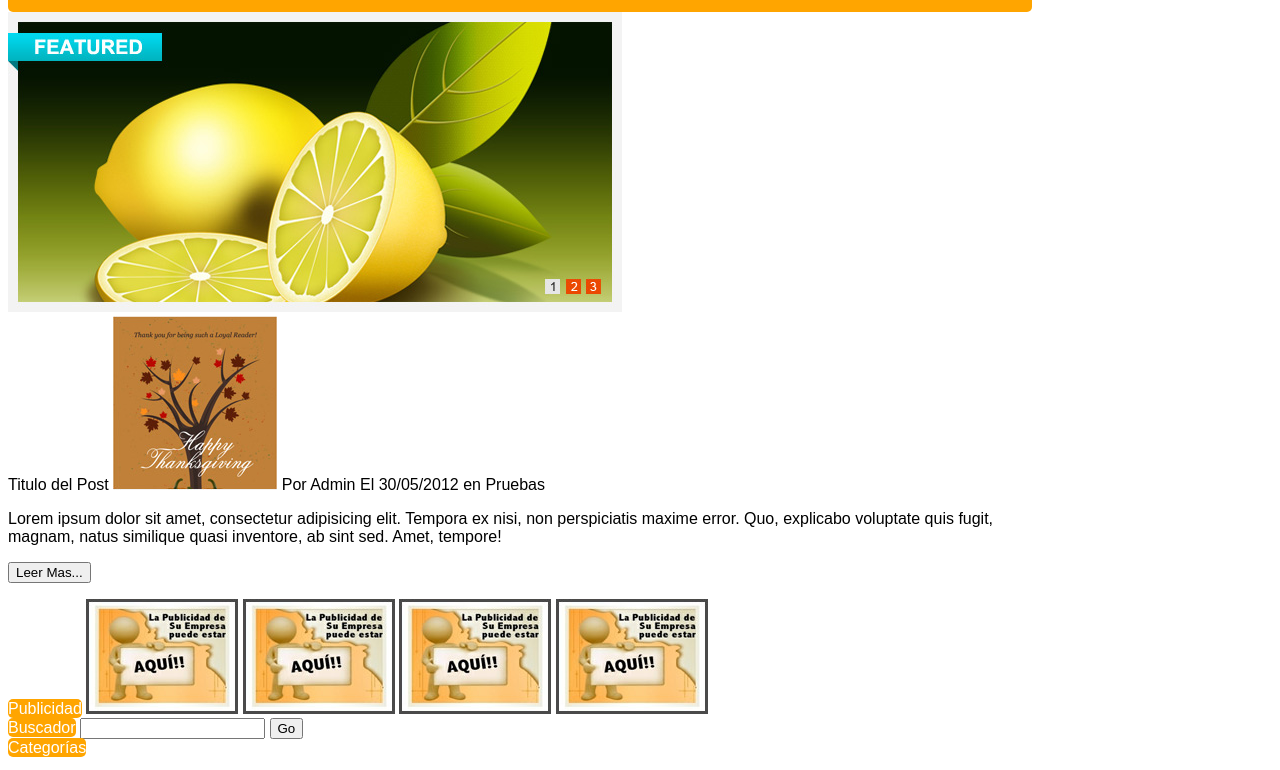
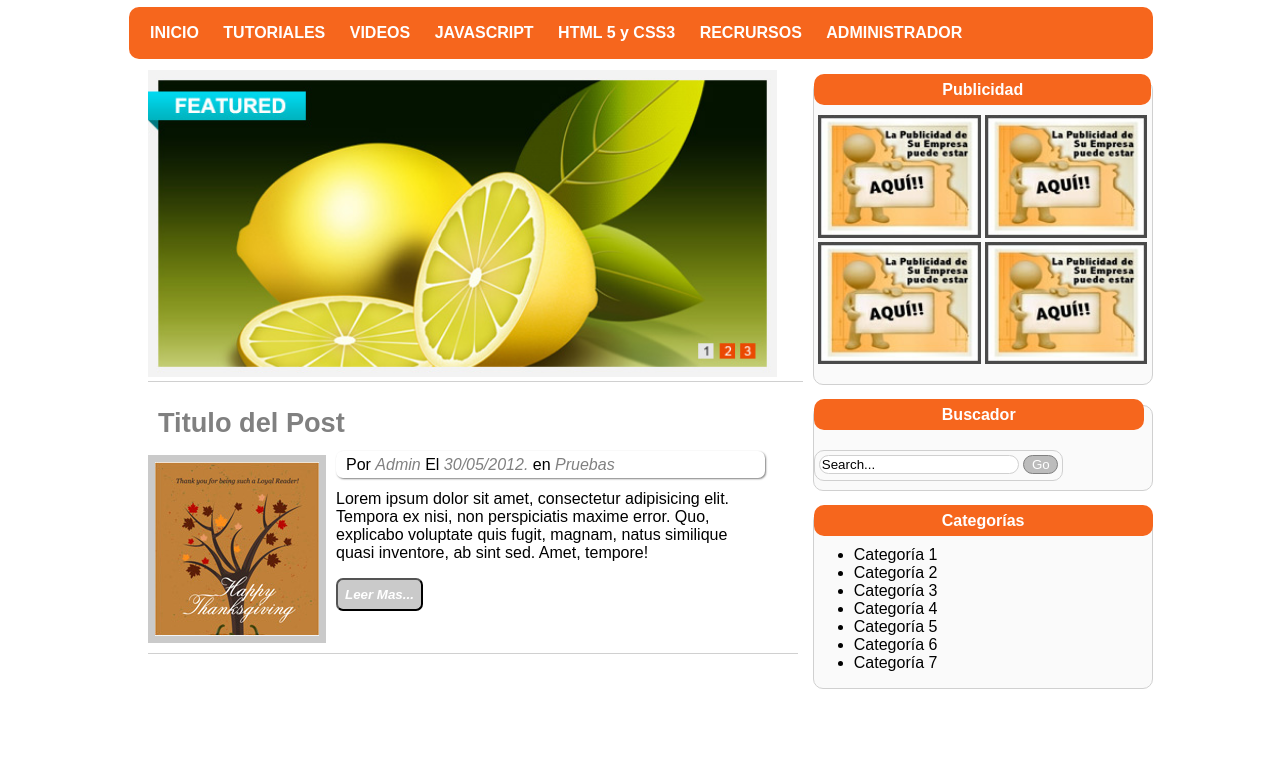
Before and after one commit to PedrOntiveros/pw2171, a plain HTML site: page practica03css/index.html in a window 1280 px wide. Shown: the part 94-864 px from the top of the page. After the commit the page ends 800 px from the top, so only its background shows below. Drawn offline with Linux system fonts and the light colour scheme.

Commit message:
Practica CSS3 cas´terminada

```diff
--- a/practica03css/css/estilos.css
+++ b/practica03css/css/estilos.css
@@ -2,19 +2,37 @@
 	font-size: 1em;
 	font-family: sans-serif;
 	max-width: 1024px;
+	max-height: 1024px;
+	margin: 0 auto;
 }
+
+header{
+	border:1px solid white;
+}
+
+header nav{
+	margin-top: 100px;
+}
+
 header nav ul li{
-	margin-right: 10px;
+	margin-left:  -20px;
+	margin-right: 40px;
 	display: inline-block;
 }
 
 #logo{
 	float: left;
+	position: absolute;
+	margin-left: 20px;
 }
 
 .mitema{
 	font-size: 1.5em;
-	border: 1px solid red;
+	color: white;
+	text-shadow: .5px .5px .5px black;
+	position: absolute;
+	margin-top: 50px;
+	margin-left: 10px;
 }
 
 #red3,#red2,#red1{
@@ -23,9 +41,130 @@
 	margin-top: 10px
 }
 
+.naranja1{
+	background: #F6661D;
+	width: 100%;
+	border-radius: 10px;
+	color: white;
+	font-weight: bold;
+	padding: 1px 1px;
+}
+
+#seccion article{
+	margin-left: 5px;
+	display: inline-block;
+	vertical-align: top;
+}
+
+#article1{
+	width: 64%;
+	padding-left: 10px;
+}
+
+#slide{
+	width: 100%;
+	margin-top: 10px;
+	border-bottom: 1px solid #D0D0D0;
+}
+
+#slide img{
+	width: 96%
+}
+
+#post{
+	margin-top: 25px;
+	border-bottom: 1px solid #D0D0D0;
+	padding-right: 30px;
+}
+
+#post img{
+	border: 7px solid rgba(150,150,150,0.5);
+	vertical-align: top;
+	margin-right: 10px;
+	margin-bottom: 10px;
+	float: left;
+}
+
+.titulo{
+	margin-left: 10px;
+	font-size: 1.7em;
+	font-weight: bold;
+	color: gray;
+}
+
+.info{
+	vertical-align: middle;
+	box-shadow: 1px 1px 2px gray;
+	border-radius: 7px;
+	padding: 5px 150px 5px 10px;
+	text-align:
+}
+
+.datos{
+	color: gray;
+	font-style: italic;
+}
+
+#article1 input{
+	padding: 7px;
+	border-radius: 7px;
+	font-style: italic;
+	font-weight: bold;
+	color: white;
+	background-color: rgba(150,150,150,0.5);
+}
+
+#article2{
+	max-width: 33%;
+}
+
+#article2 article{
+	width: 100%;
+	margin-top: 20px;
+	border: 1px solid #D0D0D0;
+	border-radius: 10px;
+	background-color: #FAFAFA;
+}
+
 .naranja{
-	background: orange;
-	border-radius: 5px;
+	padding: 7px 128px;
+	font-weight: bold;
 	color: white;
-	padding: 1px 0px;
+	background-color: #F6661D;
+	border-radius: 10px;
 }
+
+#a2a1{
+	text-align: center;
+}
+
+.cajita{
+	padding: 4px 4px 8px 4px;
+	border-radius: 10px;
+	border: 1px solid #D0D0D0;
+}
+
+#a2a1{
+	text-align: center;
+}
+#a2a1 img{
+	width: 48%;
+}
+
+#a2a2 input{
+	margin-top: 15px;
+	width: 200px;
+	border-radius: 50px;
+	color: white;
+	border: 1px solid #D0D0D0;
+}
+
+#a2a2 input[type="button"]{
+	width: 35px;
+	border: 1px solid gray;
+	background-color: #BCBCBC;
+}
+
+::-webkit-input-placeholder  {
+	color:black;
+}
--- a/practica03css/index.html
+++ b/practica03css/index.html
@@ -10,9 +10,9 @@
 		<img src="img/logo.jpg" alt="" id="logo">
 		<img src="img/red1.png" alt="" id="red1">
 		<img src="img/red2.png" alt="" id="red2">
-		<img src="img/red3.png" alt="" id="red3"><br>
+		<img src="img/red3.png" alt="" id="red3">
 		<span class="mitema">MI THEMA EN HTML5</span>
-		<nav class="naranja">
+		<nav class="naranja1">
 			<ul>
 				<li>INICIO</li>
 				<li>TUTORIALES</li>
@@ -24,31 +24,31 @@
 			</ul>
 		</nav>
 	</header>
-	<section>
+	<section id="seccion">
 		<article id="article1">
 			<article id="slide">
 				<img src="img/slider.jpg" alt="">
 			</article>
 			<article id="post">
-				<span class="titulo">Titulo del Post</span>
+				<span class="titulo">Titulo del Post</span><p>
 				<img src="img/img-post.jpg" alt="">
-				<span class="info">Por Admin El 30/05/2012 en Pruebas</span><p>
-				Lorem ipsum dolor sit amet, consectetur adipisicing elit. Tempora ex nisi, non perspiciatis maxime error. Quo, explicabo voluptate quis fugit, magnam, natus similique quasi inventore, ab sint sed. Amet, tempore! <p>
-				<input type="button" value="Leer Mas...">
+				<span class="info">Por <span class="datos">Admin</span> El <span class="datos">30/05/2012.</span> en <span class="datos">Pruebas</span></span><p>
+				<span>Lorem ipsum dolor sit amet, consectetur adipisicing elit. Tempora ex nisi, non perspiciatis maxime error. Quo, explicabo voluptate quis fugit, magnam, natus similique quasi inventore, ab sint sed. Amet, tempore! <p>
+				<input type="button" value="Leer Mas..."></span>
 			</article>
 		</article>
 		<article id="article2">
 			<article id="a2a1">
-				<span class="naranja">Publicidad</span>
+				<span class="naranja">Publicidad</span><p>
 				<img src="img/publicidad.jpg" alt="">
 				<img src="img/publicidad.jpg" alt="">
 				<img src="img/publicidad.jpg" alt="">
 				<img src="img/publicidad.jpg" alt="">
 			</article>
 			<article id="a2a2">
-				<span class="naranja">Buscador</span>
+				<span class="naranja">Buscador</span><p>
 				<span class="cajita">
-					<input type="search" placehoolder="Search..." id="search">
+					<input type="search" placeholder="Search..." id="search">
 					<input type="button" value="Go" id="go">
 				</span>
 			</article>
```
Also changed, not shown: practica01css/css/estilos.css (line endings or trailing spaces).
